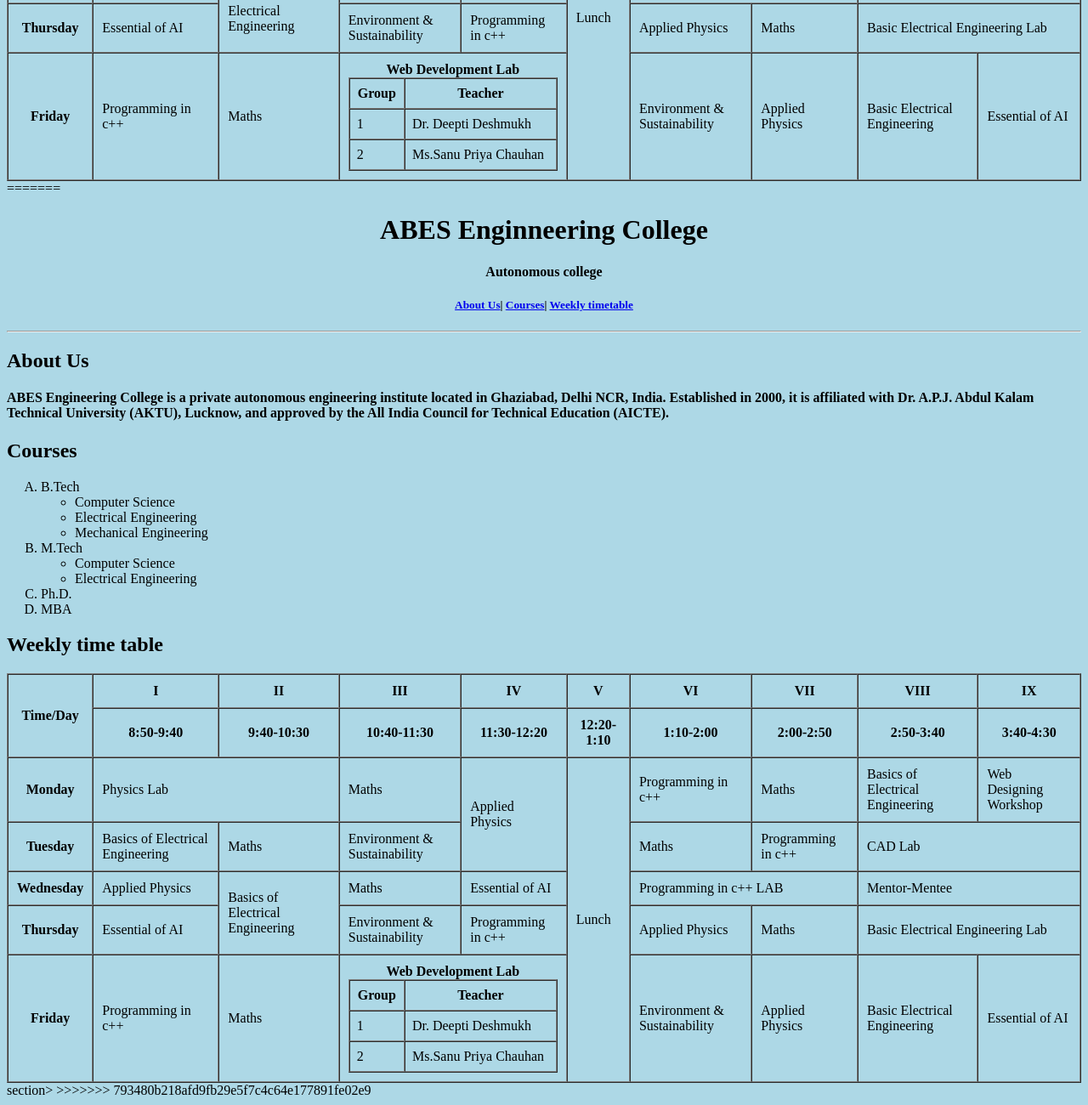
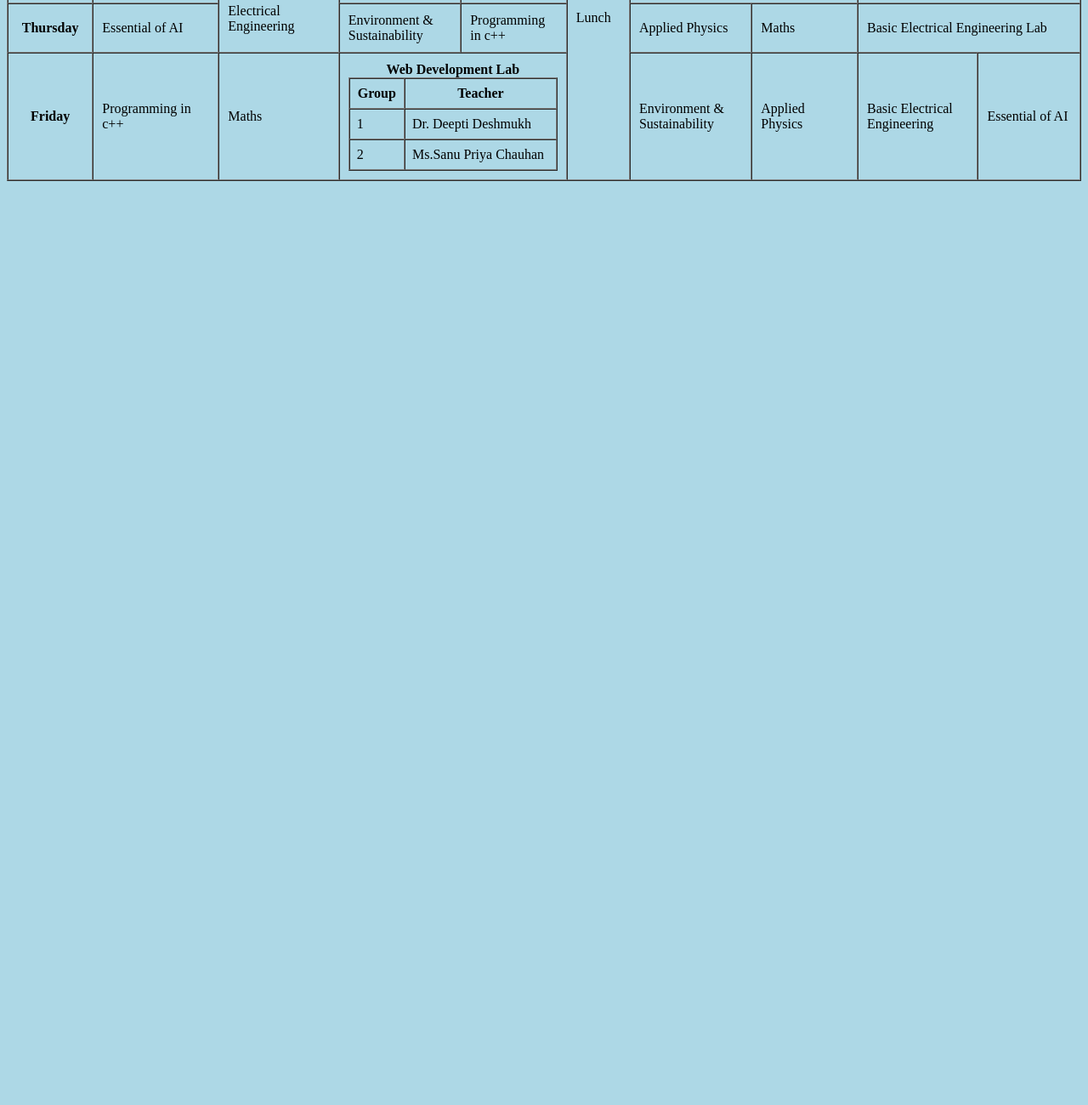
Before and after one commit to divyarani2007/WebD-26-27-sem1, a plain HTML site: page practical exam 1.html in a window 1280 px wide. Shown: the part 817-2117 px from the top of the page at 85% size. After the commit the page ends 1038 px from the top, so only its background shows below. Drawn offline with Linux system fonts and the light colour scheme.

Commit message:
web d exam

```diff
--- a/practical exam 1.html
+++ b/practical exam 1.html
@@ -142,150 +142,3 @@
     </table>
     </section>
     </body>
-=======
-<html>
-    <head>
-        <title>practical exam 1</title>
-        </head>
-    <body style="background-color:lightblue;">
-        <h1><b><center>ABES Enginneering College</center></b></h1>
-        <p><center><h4>Autonomous college</h4></center></p>
-        <h5><center>
-            <a href="#about us">About Us</a>|
-            <a href="#courses">Courses</a>|
-            <a href="#weekly timetable">Weekly timetable</a>
-            </center></h5>
-            <hr>
-            <section id="about us">
-                <h2>About Us</h2>
-                <h4><p>ABES Engineering College is a private autonomous engineering institute located in Ghaziabad,
-                     Delhi NCR, India. Established in 2000, it is affiliated with
-                      Dr. A.P.J. Abdul Kalam Technical University (AKTU), Lucknow,
-                       and approved by the All India Council for Technical Education (AICTE).</p></h4>
-            </section>
-
-            <section id="courses">
-
-                  <h2>Courses</h2>
-                    <ol type="A">
-                        <li>B.Tech</li>
-                        <ul>
-                            <li>Computer Science</li>
-                            <li>Electrical Engineering</li>
-                            <li> Mechanical Engineering</li>
-                        </ul>
-                        <li>M.Tech</li>
-                        <ul>
-                            <li>Computer Science</li>
-                            <li>Electrical Engineering</li>
-                        </ul>
-                        <li>Ph.D.</li>
-                        <li>MBA</li>
-                    </ol>
-
-            </section>
-
-            <section id="weekly timetable">
-                <h2>Weekly time table</h2>
-                <table border="1" cellspacing="0" cellpadding="10">
-        <tr>
-           <th rowspan="2" >Time/Day</th>
-           <th>I</th>
-           <th>II</th>
-           <th>III</th>
-           <th>IV</th>
-           <th>V</th>
-           <th>VI</th>
-           <th>VII</th>
-           <th>VIII</th>
-           <th>IX</th>
-         </tr>
-        <tr>
-            <th>8:50-9:40</th>
-            <th>9:40-10:30</th>
-            <th>10:40-11:30</th>
-            <th>11:30-12:20</th>
-            <th>12:20-1:10</th>
-            <th>1:10-2:00</th>
-            <th>2:00-2:50</th>
-            <th>2:50-3:40</th>
-            <th>3:40-4:30</th>
-        </tr>
-
-        <tr>
-            <th>Monday</th>
-            <td colspan="2">Physics Lab</td>
-            <td>Maths</td>
-            <td rowspan="2">Applied Physics</td>
-            <td rowspan="5">Lunch</td>
-            <td>Programming in c++</td>
-            <td>Maths</td>
-            <td>Basics of Electrical Engineering</td>
-            <td>Web Designing Workshop </td>
-        </tr>
-
-        <tr>
-            <th>Tuesday</th>
-            <td>Basics of Electrical Engineering</td>
-            <td>Maths</td>
-            <td>Environment & Sustainability</td>
-            <td>Maths</td>
-            <td>Programming in c++</td>
-            <td colspan="2">CAD Lab</td>
-           </tr>
-
-           <tr>
-            <th>Wednesday</th>
-            <td>Applied Physics</td>
-            <td rowspan="2">Basics of Electrical Engineering</td>
-            <td>Maths</td>
-            <td>Essential of AI</td>
-            <td colspan="2">Programming in c++ LAB</td>
-            <td colspan="2">Mentor-Mentee</td>
-           </tr>
-
-              <tr>
-                <th>Thursday</th>
-                <td>Essential of AI</td>
-                <td>Environment & Sustainability</td>
-                <td>Programming in c++</td>
-                <td>Applied Physics</td>
-                <td>Maths</td>
-                <td colspan="2">Basic Electrical Engineering Lab</td>
-              </tr>
-
-              <tr>
-                <th>Friday</th>
-                <td>Programming in c++</td>
-                <td>Maths</td>
-                <td colspan="2">
-
-
-<table border="1" cellspacing="0" cellpadding="8" width="100%">
-<caption><b>Web Development Lab</b></caption>
-    <tr>
-        <th>Group</th>
-        <th>Teacher</th>
-    </tr>
-    <tr>
-        <td>1</td>
-        <td>Dr. Deepti Deshmukh</td>
-    </tr>
-              <tr>
-                <td>2</td>
-                <td>Ms.Sanu Priya Chauhan</td>
-              </tr>
-              </table></td>
-
-                <td>Environment & Sustainability</td>
-                <td>Applied Physics</td>
-                <td>Basic Electrical Engineering</td>
-                <td>Essential of AI</td>
-
-              </tr>
-
-    </table>
-    </section>section>
-    </body>
->>>>>>> 793480b218afd9fb29e5f7c4c64e177891fe02e9
-    </html>
```
